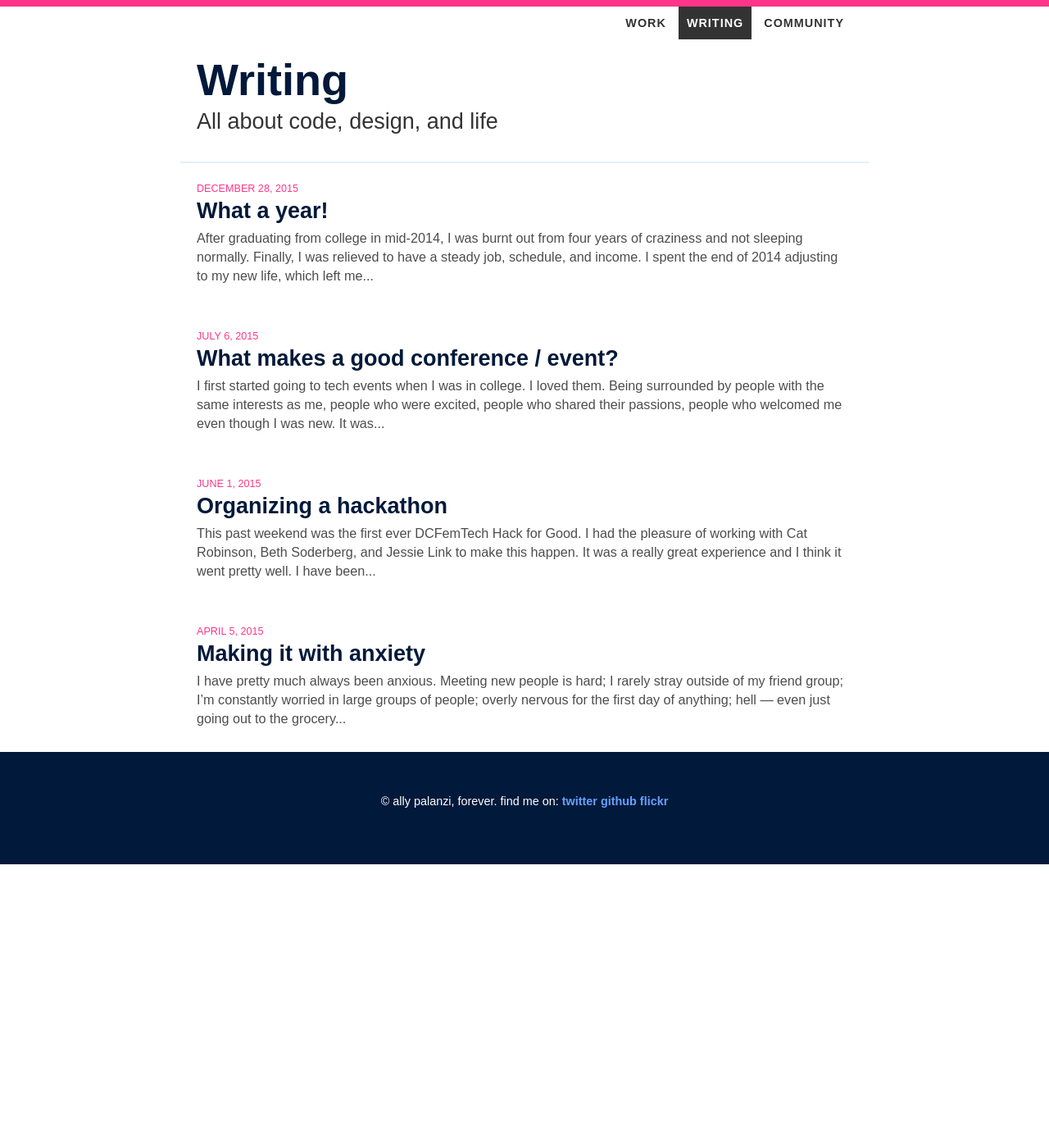
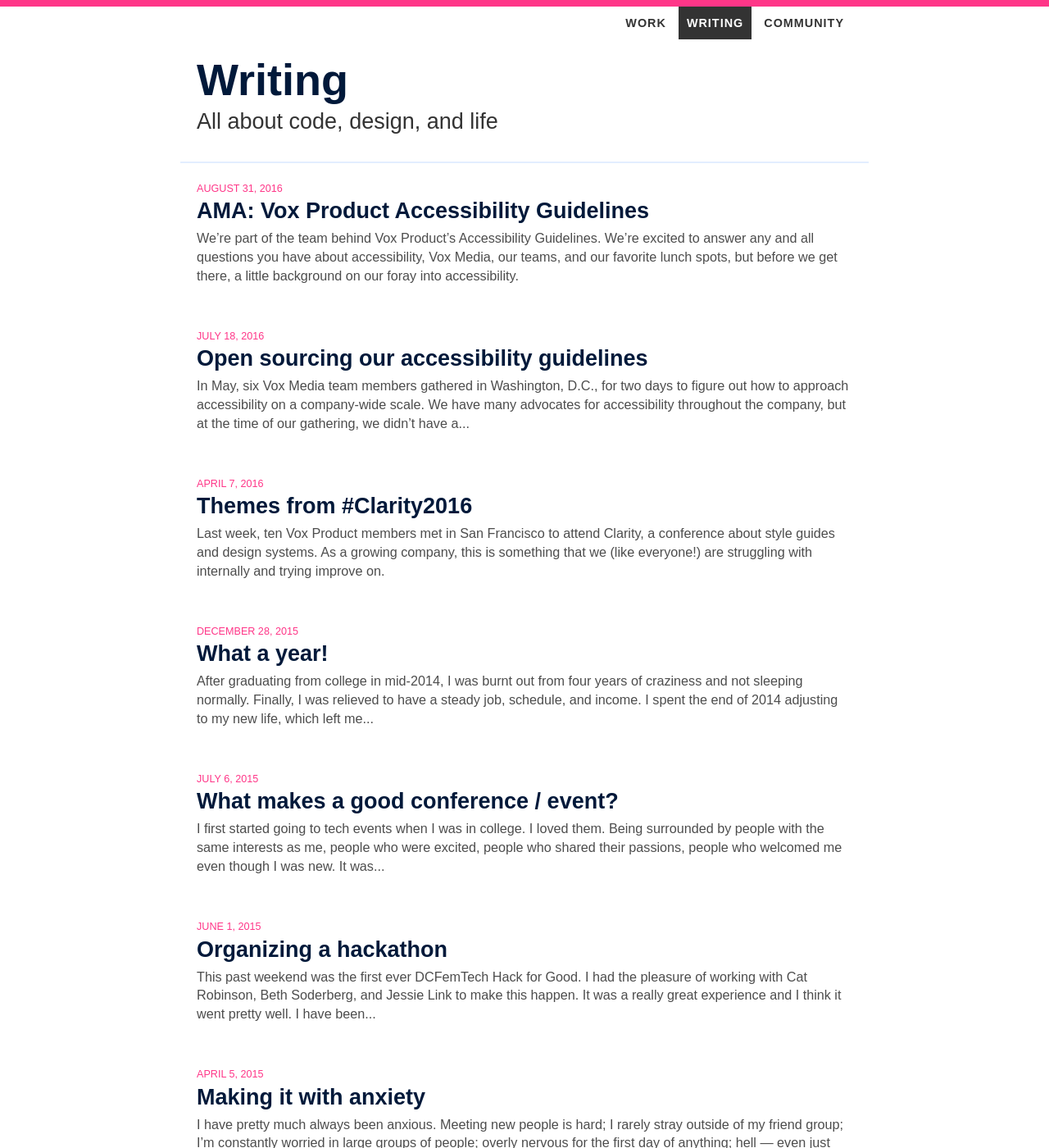
Before and after one commit to allypalanzi/allypalanzi.github.io, a Jekyll site: the page built from writing/index.html, in a window 1280 px wide and 1400 px high. Shown: the whole window at 82% size. Built offline with Jekyll 4.4.1, drawn with Linux system fonts in a browser that asks for light colours; some web fonts are replaced; some of the changed text lies outside the part shown.

Commit message:
add posts written other places

```diff
--- /dev/null
+++ b/_posts/writing/2015-03-15-femsplain.markdown
@@ -0,0 +1,9 @@
+---
+layout: post
+title:  "We partnered with Femsplain to teach HTML & CSS"
+date:   2015-03-15
+categories: writing
+link: http://product.voxmedia.com/2015/3/9/8162607/femsplain-html-css-workshop
+---
+
+Femsplain is a website that publishes content by creators who identify as women. Their goal is to "highlight all the amazing diversity of women on the Internet who might not have another outlet to share their experiences." Femsplain’s Kickstarter was recently funded (!) and they want to empower women by not only featuring their contributors' stories on the site, but also providing learning opportunities for women by hosting various workshops in safe spaces.
--- /dev/null
+++ b/_posts/writing/2016-04-07-clarity.markdown
@@ -0,0 +1,9 @@
+---
+layout: post
+title:  "Themes from #Clarity2016"
+date:   2016-04-07
+categories: writing
+link: http://product.voxmedia.com/2016/4/7/11365674/clarity-conference-2016
+---
+
+Last week, ten Vox Product members met in San Francisco to attend Clarity, a conference about style guides and design systems. As a growing company, this is something that we (like everyone!) are struggling with internally and trying improve on.
--- a/writing/index.html
+++ b/writing/index.html
@@ -7,7 +7,11 @@ page_type: 'writing'
 
 <ul class="m-post-list">
   {% for post in site.categories.writing %}
-    <a href="{{ post.url }}">
+    {% if post.link %}
+      <a target="_blank" href="{{ post.link }}">
+    {% else %}
+      <a href="{{ post.url }}">
+    {% endif %}
       <li class="m-post-list__post l-wrap">
         <p class="m-post-list__date">{{ post.date | date: "%B %-d, %Y" }}</p>
         <h2 class="m-post-list__title">{{ post.title }}</h2>
```
Also changed, not shown: _posts/writing/2014-11-20-pixelpunch.markdown (added, +9 -0 lines), _posts/writing/2016-07-18-a11y.markdown (added, +9 -0 lines), _posts/writing/2016-08-31-designer-news-ama.markdown (added, +9 -0 lines).
